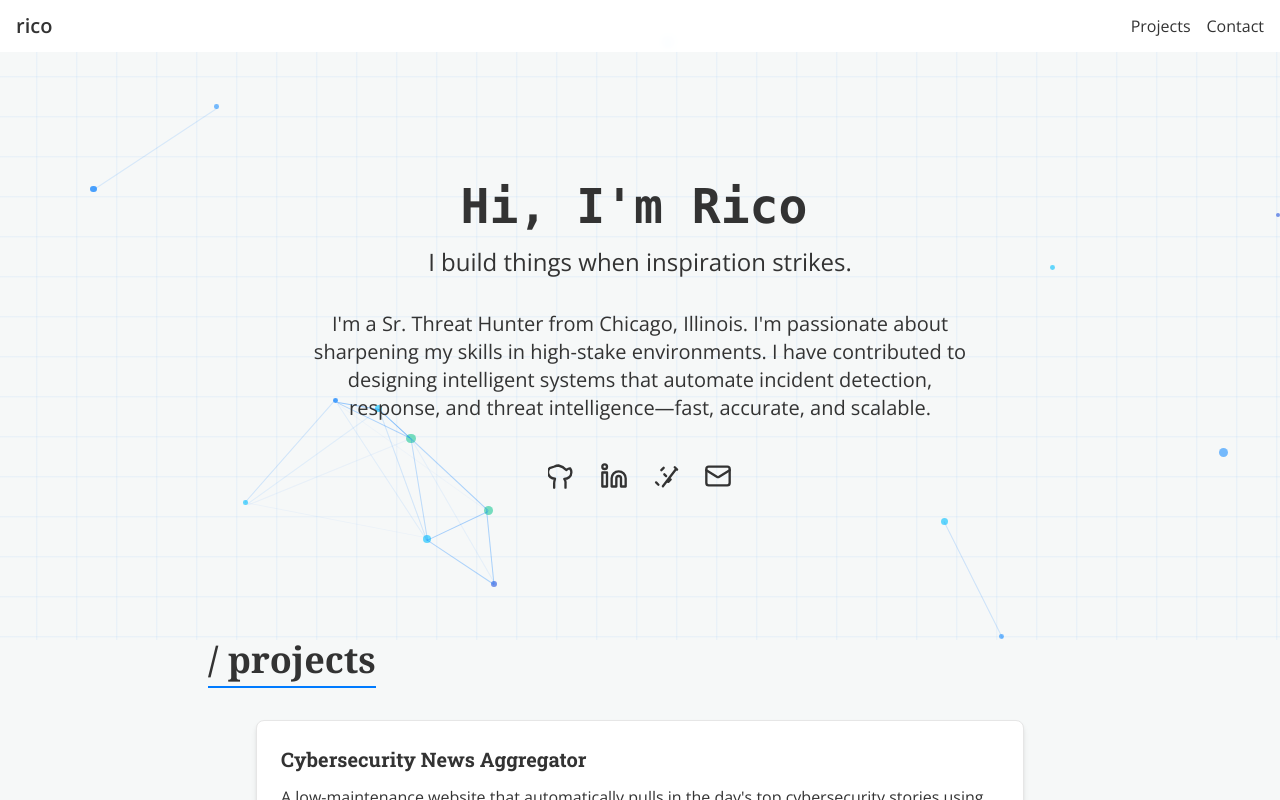
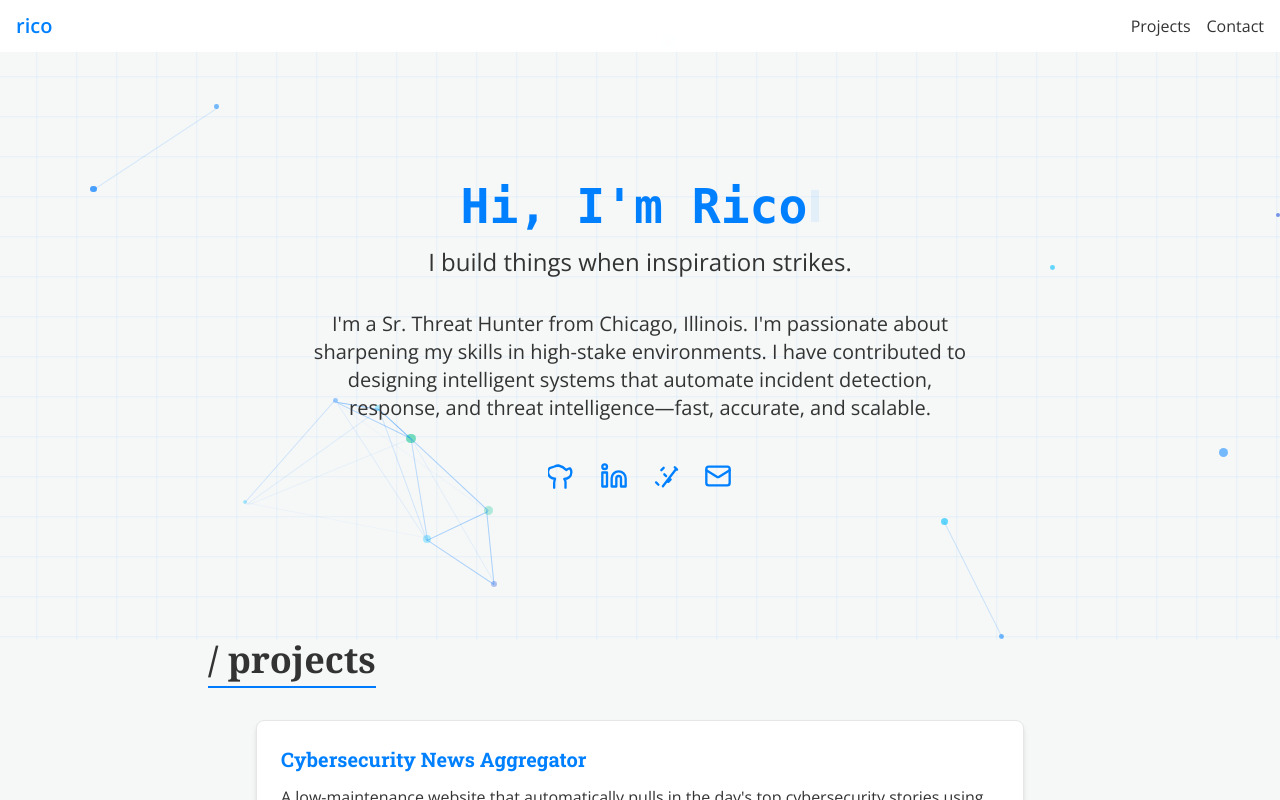
Before and after one commit to ricomanifesto/rico, a React (Vite) app: page / in a window 1280 px wide. Shown: the top 800 px of the page. Built offline with nearby package versions, Linux system fonts and the light colour scheme.

Commit message:
updating tailwind config

```diff
--- a/tailwind.config.ts
+++ b/tailwind.config.ts
@@ -14,9 +14,83 @@ export default {
         "dark-text": "#333",
         background: "hsl(var(--background))",
         foreground: "hsl(var(--foreground))",
-        // Rest of your color configuration
+        card: {
+          DEFAULT: "hsl(var(--card))",
+          foreground: "hsl(var(--card-foreground))",
+        },
+        popover: {
+          DEFAULT: "hsl(var(--popover))",
+          foreground: "hsl(var(--popover-foreground))",
+        },
+        primary: {
+          DEFAULT: "hsl(var(--primary))",
+          foreground: "hsl(var(--primary-foreground))",
+        },
+        secondary: {
+          DEFAULT: "hsl(var(--secondary))",
+          foreground: "hsl(var(--secondary-foreground))",
+        },
+        muted: {
+          DEFAULT: "hsl(var(--muted))",
+          foreground: "hsl(var(--muted-foreground))",
+        },
+        accent: {
+          DEFAULT: "hsl(var(--accent))",
+          foreground: "hsl(var(--accent-foreground))",
+        },
+        destructive: {
+          DEFAULT: "hsl(var(--destructive))",
+          foreground: "hsl(var(--destructive-foreground))",
+        },
+        border: "hsl(var(--border))",
+        input: "hsl(var(--input))",
+        ring: "hsl(var(--ring))",
+        chart: {
+          "1": "hsl(var(--chart-1))",
+          "2": "hsl(var(--chart-2))",
+          "3": "hsl(var(--chart-3))",
+          "4": "hsl(var(--chart-4))",
+          "5": "hsl(var(--chart-5))",
+        },
+        sidebar: {
+          DEFAULT: "hsl(var(--sidebar-background))",
+          foreground: "hsl(var(--sidebar-foreground))",
+          primary: "hsl(var(--sidebar-primary))",
+          "primary-foreground": "hsl(var(--sidebar-primary-foreground))",
+          accent: "hsl(var(--sidebar-accent))",
+          "accent-foreground": "hsl(var(--sidebar-accent-foreground))",
+          border: "hsl(var(--sidebar-border))",
+          ring: "hsl(var(--sidebar-ring))",
+        },
       },
-      // Rest of your tailwind configuration
+      keyframes: {
+        "accordion-down": {
+          from: {
+            height: "0",
+          },
+          to: {
+            height: "var(--radix-accordion-content-height)",
+          },
+        },
+        "accordion-up": {
+          from: {
+            height: "var(--radix-accordion-content-height)",
+          },
+          to: {
+            height: "0",
+          },
+        },
+        "blink": {
+          "0%, 100%": { opacity: "1" },
+          "50%": { opacity: "0" },
+        },
+      },
+      animation: {
+        "accordion-down": "accordion-down 0.2s ease-out",
+        "accordion-up": "accordion-up 0.2s ease-out",
+        "blink": "blink 1s ease-in-out infinite",
+        "pulse-slow": "pulse 4s cubic-bezier(0.4, 0, 0.6, 1) infinite",
+      },
     },
   },
   plugins: [require("tailwindcss-animate"), require("@tailwindcss/typography")],
```
